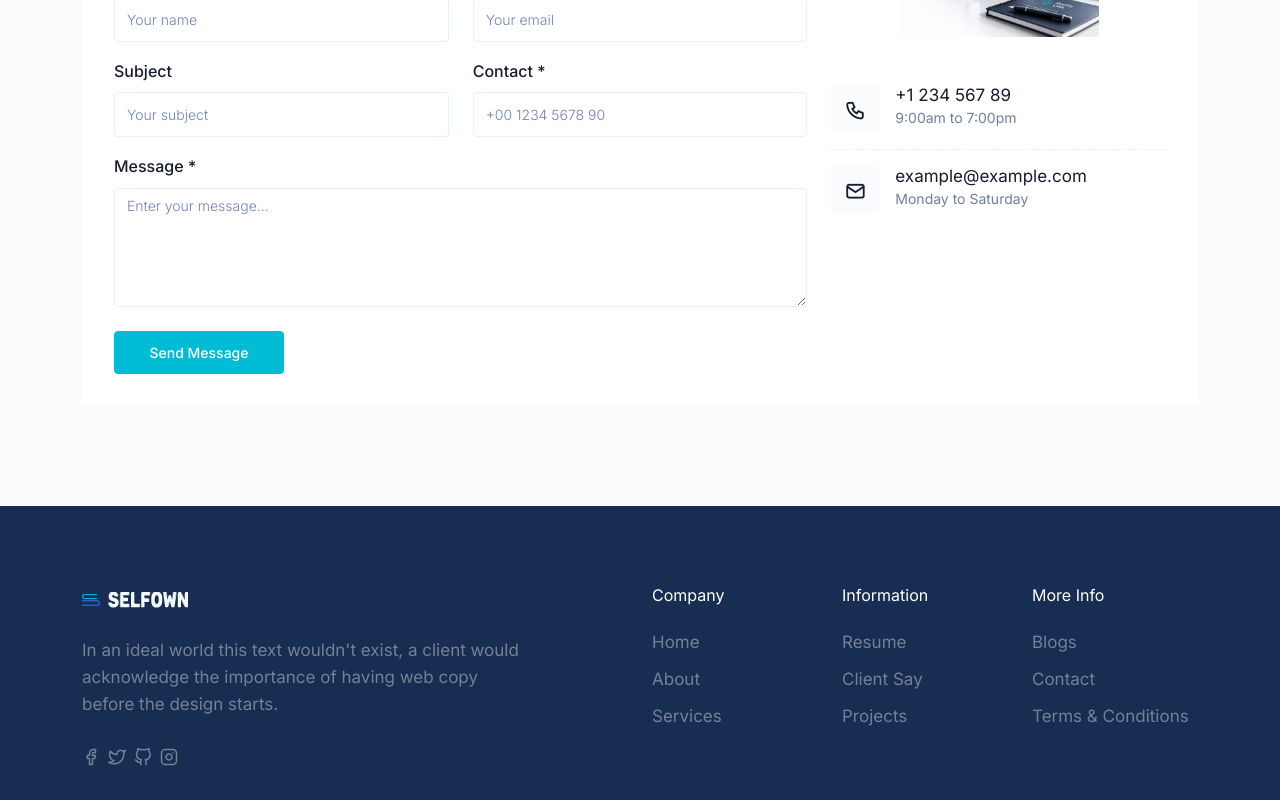
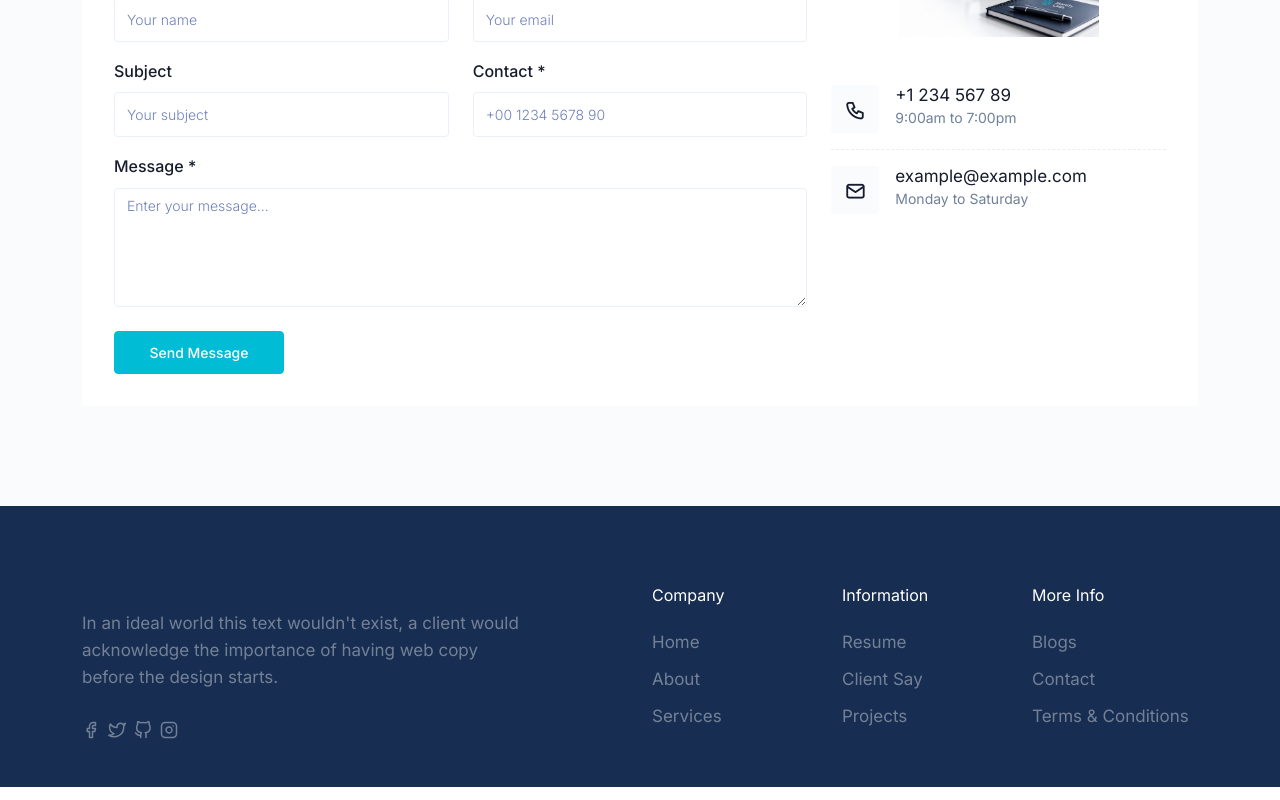
Before and after one commit to mhussnainbilal1-ux/startifyLabs, a Next.js app: page / in a window 1280 px wide. Shown: the part 6887-7687 px from the top of the page. Built offline with nearby package versions, Linux system fonts and the light colour scheme; a web font is replaced by a local one.

Commit message:
changes in footer logo

```diff
--- a/app/components/Footer.tsx
+++ b/app/components/Footer.tsx
@@ -8,7 +8,7 @@ export default function Footer() {
         <div className="row">
           {/* Left */}
           <div className="col-lg-5 border-e-dashed">
-            <Link href="/">
+            {/* <Link href="/">
               <Image
                 src="/images/logo-sm.png"
                 alt="Logo"
@@ -22,7 +22,7 @@ export default function Footer() {
                 height={16}
                 className="ms-2"
               />
-            </Link>
+            </Link> */}
 
             <p className="my-4">
               In an ideal world this text wouldn&apos;t exist, a client would
```
